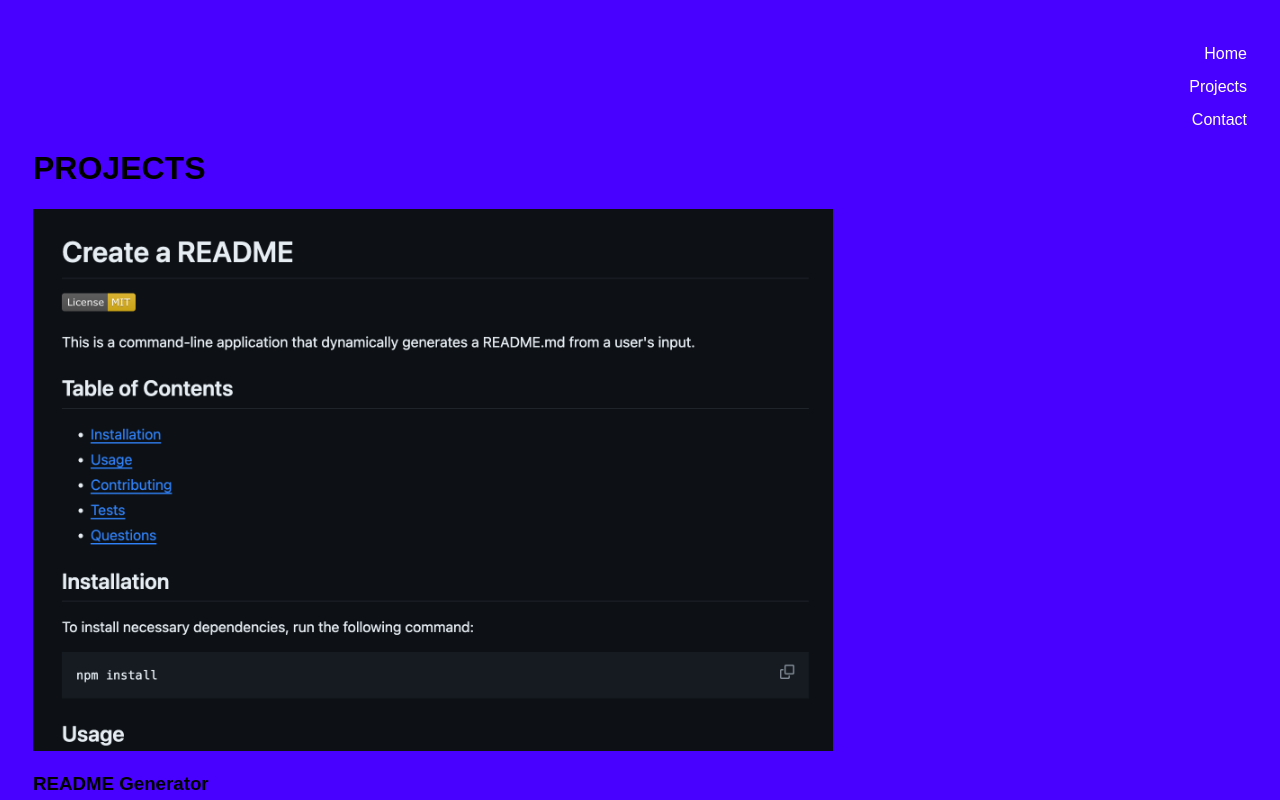
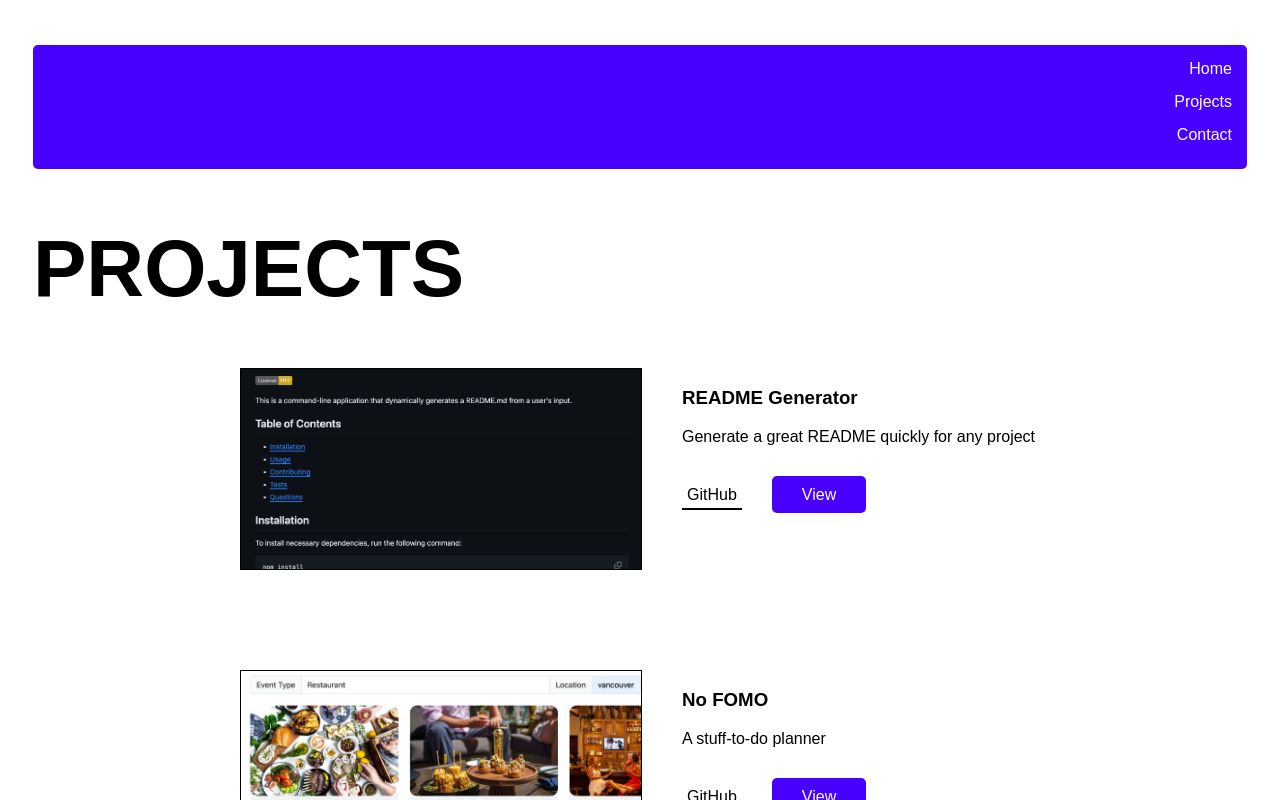
Before and after one commit to annabrisland/react-portfolio, a React (Vite) app in the folder webapp/: page /projects in a window 1280 px wide. Shown: the top 800 px of the page. Built offline with nearby package versions, Linux system fonts and the light colour scheme.

Commit message:
Adds styling to card component & projects page

```diff
--- a/webapp/src/assets/CSS/style.css
+++ b/webapp/src/assets/CSS/style.css
@@ -3,14 +3,12 @@
   font-family: Arial, Helvetica, sans-serif;
 }
 
-body {
-  background-color: #4901ff;
-}
-
 ul {
   list-style-type: none;
   margin: 0;
-  padding: 0;
+  padding: 15px 15px 10px 10px;
+  background-color: #4901ff;
+  border-radius: 5px;
 }
 
 li a {
@@ -43,3 +41,47 @@ li a:hover {
   font-size: 5rem;
   margin: 0px;
 }
+
+.title {
+  font-size: 5rem;
+}
+
+.project-container {
+    display: flex;
+    flex-direction: column;
+    align-items: center;
+}
+
+.card {
+    display: flex;
+    margin-bottom: 100px;
+    width: 800px;
+    gap: 40px;
+}
+
+.proj-img {
+    width: 400px;
+    height: 200px;
+    object-fit: cover;
+    border: black 1px solid;
+}
+
+.project-links {
+    margin-top: 40px;
+}
+
+.github-btn {
+    text-decoration: none;
+    color: black;
+    padding: 5px;
+    border-bottom: black 2px solid;
+    margin-right: 30px;
+}
+
+.view-btn {
+    text-decoration: none;
+    background-color: #4901ff;
+    border-radius: 5px;
+    padding: 10px 30px;
+    color: white;
+}
--- a/webapp/src/components/Card.jsx
+++ b/webapp/src/components/Card.jsx
@@ -6,9 +6,9 @@ function Card(props) {
 
     return (
         <div className="card">
-            <img className="proj-img" src={project.img} style={{width:"800px"}}></img>
+            <img className="proj-img" src={project.img}></img>
             <div className="info">
-                <h3 className="title">{project.title}</h3>
+                <h3 className="project-title">{project.title}</h3>
                 <div className="description">{project.desc}</div>
                 <div className="project-links">
                     <a className="github-btn" href={project.github} target="_blank">GitHub</a>
--- a/webapp/src/components/pages/Contact.jsx
+++ b/webapp/src/components/pages/Contact.jsx
@@ -1,9 +1,12 @@
 import React from "react";
 
 function Contact() {
+  // Change background colour for home page
+  document.body.style.backgroundColor = "white";
+
   return (
     <div>
-      <h1>CONTACT</h1>
+      <h1 className="title">CONTACT</h1>
       <ul>
         <li>
           <a href="mailto:annabrisland@gmail.com">Email</a>
--- a/webapp/src/components/pages/Home.jsx
+++ b/webapp/src/components/pages/Home.jsx
@@ -1,6 +1,9 @@
 import React from "react";
 
 function Home() {
+  // Change background colour for home page
+  document.body.style.backgroundColor = "#4901ff";
+
   return (
     <div className="name-container">
       <h1 className="name">ANNA</h1>
--- a/webapp/src/components/pages/Projects.jsx
+++ b/webapp/src/components/pages/Projects.jsx
@@ -60,9 +60,13 @@ function Projects() {
     },
   ];
 
+  // Change background colour for home page
+  document.body.style.backgroundColor = "white";
+
   return (
     <div>
-      <h1>PROJECTS</h1>
+      <h1 className="title">PROJECTS</h1>
+      <div className="project-container">
         <Card project={project[0]} />
         <Card project={project[1]} />
         <Card project={project[2]} />
@@ -70,6 +74,7 @@ function Projects() {
         <Card project={project[4]} />
         <Card project={project[5]} />
       </div>
+    </div>
   );
 }
 
```
Lines whose indentation alone changed are shown as unchanged.
